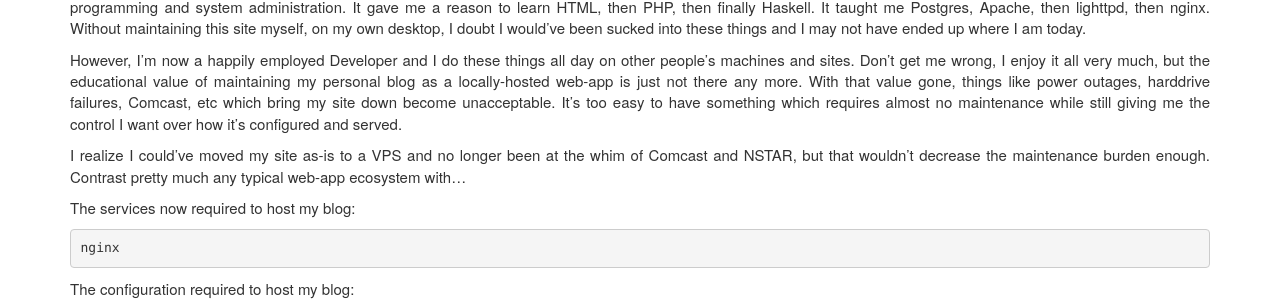
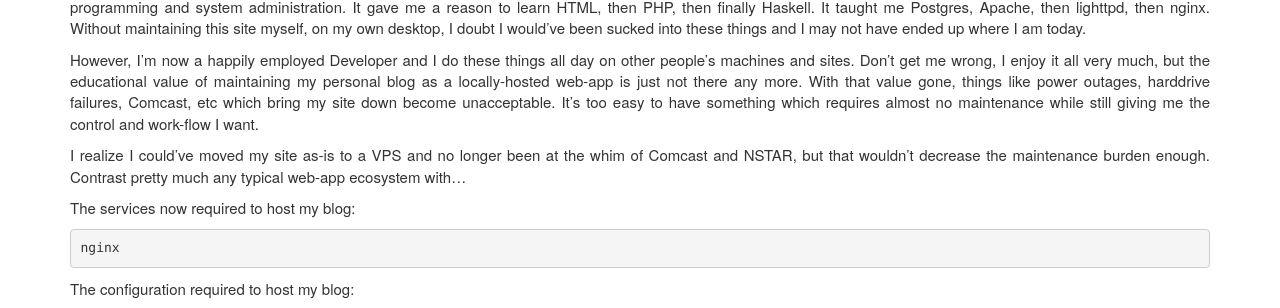
Before and after one commit to pbrisbin/pbrisbin.com, a Jekyll site: the page built from _posts/2013-09-21-on_staticness.md, in a window 1280 px wide. Shown: the part 172-480 px from the top of the page. Built offline with Jekyll 4.4.1, drawn with Linux system fonts in a browser that asks for light colours; Markdown is read by kramdown in place of the engine named in the settings.

Commit message:
Content change

```diff
--- a/_posts/2013-09-21-on_staticness.md
+++ b/_posts/2013-09-21-on_staticness.md
@@ -22,8 +22,8 @@ all very much, but the educational value of maintaining my personal blog
 as a locally-hosted web-app is just not there any more. With that value
 gone, things like power outages, harddrive failures, Comcast, etc which
 bring my site down become unacceptable. It's too easy to have something
-which requires almost no maintenance while still giving me the control I
-want over how it's configured and served.
+which requires almost no maintenance while still giving me the control
+and work-flow I want.
 
 I realize I could've moved my site as-is to a VPS and no longer been at
 the whim of Comcast and NSTAR, but that wouldn't decrease the
```
